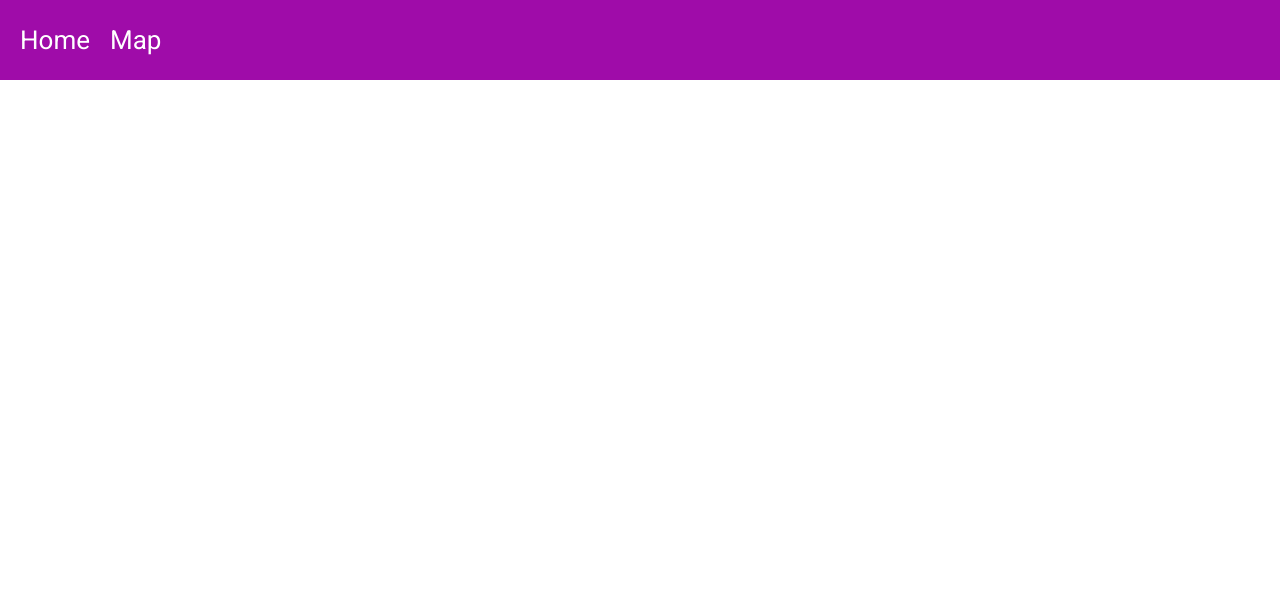
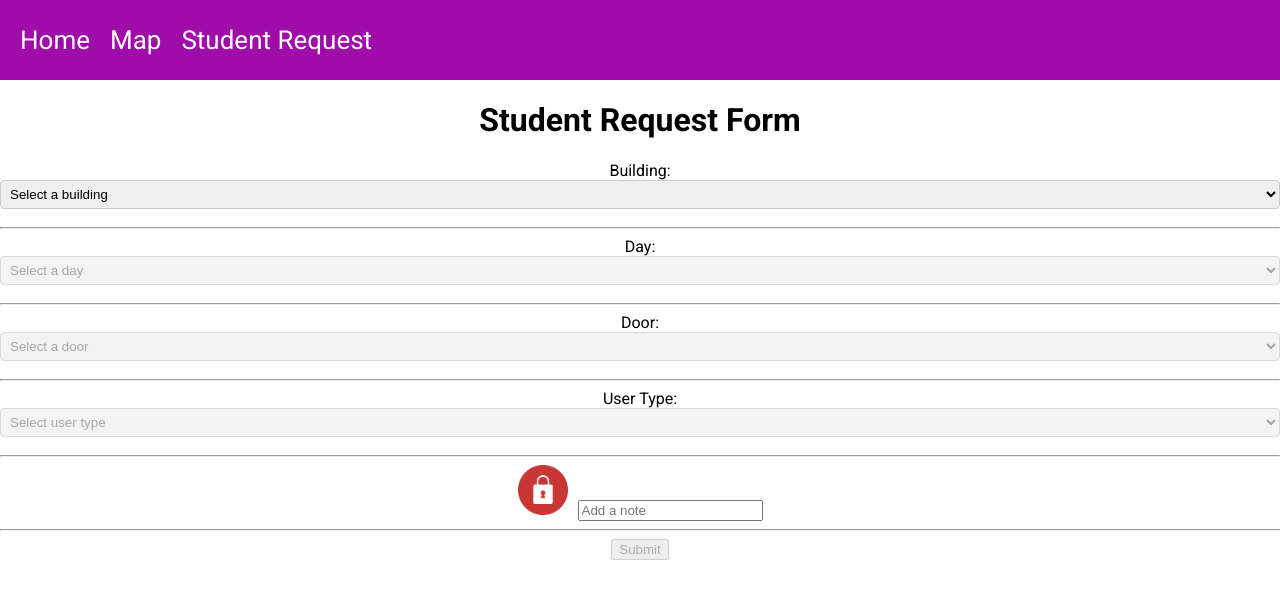
Before and after one commit to JacobMinder/CCSCHackathon2025, a React (Create React App) app in the folder sbumap/: page /student-request in a window 1280 px wide. Before the commit this address had no page. Shown: the top 598 px of the page. Built offline with nearby package versions, Linux system fonts and the light colour scheme.

Commit message:
some changes

```diff
--- a/sbumap/src/App.js
+++ b/sbumap/src/App.js
@@ -4,6 +4,7 @@ import './App.css';
 import Home from './screens/Home';
 import Map from './screens/Map';
 import BuildingScreen from './screens/BuildingScreen';
+import StudentRequest from './screens/StudentRequest';
 
 function App() {
   return (
@@ -18,6 +19,9 @@ function App() {
               <li>
                 <Link to="/map">Map</Link>
               </li>
+              <li>
+                <Link to="/student-request">Student Request</Link>
+              </li>
             </ul>
           </nav>
         </header>
@@ -25,6 +29,7 @@ function App() {
           <Route path="/" element={<Home />} />
           <Route path="/map" element={<Map />} />
           <Route path="/map/:buildingId" element={<BuildingScreen />} />
+          <Route path="/student-request" element={<StudentRequest />} />
         </Routes>
       </div>
     </Router>
--- a/sbumap/src/screens/Home.js
+++ b/sbumap/src/screens/Home.js
@@ -106,6 +106,13 @@ const Home = () => {
                             <p>General Close Time: {group.doors[doorIndex].closedGeneralTime}</p>
                             <p>Student Open Time: {group.doors[doorIndex].openStudentTime}</p>
                             <p>Student Close Time: {group.doors[doorIndex].closedStudentTime}</p>
+                            {group.doors[doorIndex].studentMessage && (
+                              <div className="student-message">
+                                <p><strong>Note:</strong> {group.doors[doorIndex].studentMessage.note}</p>
+                                <p><strong>Time:</strong> {group.doors[doorIndex].studentMessage.time}</p>
+                                <p><strong>User Type:</strong> {group.doors[doorIndex].studentMessage.userType}</p>
+                              </div>
+                            )}
                           </td>
                         ))}
                     </tr>
--- /dev/null
+++ b/sbumap/src/screens/StudentRequest.css
@@ -0,0 +1,16 @@
+.message {
+  position: fixed;
+  bottom: 20px;
+  left: 50%;
+  transform: translateX(-50%);
+  background-color: #4caf50;
+  color: white;
+  padding: 10px 20px;
+  border-radius: 5px;
+  opacity: 1;
+  transition: opacity 0.5s ease-in-out;
+}
+
+.message.fade-out {
+  opacity: 0;
+}
--- /dev/null
+++ b/sbumap/src/screens/StudentRequest.js
@@ -0,0 +1,209 @@
+import React, { useState } from 'react';
+import data from '../data.json';
+import lockedImage from '../images/locked.png'; // Add your locked image path
+import unlockedImage from '../images/unlocked.png'; // Add your unlocked image path
+import './StudentRequest.css'; // Import the CSS file
+
+const StudentRequest = () => {
+  const [formData, setFormData] = useState({
+    building: '',
+    day: '',
+    door: '',
+    userType: '',
+    unlocked: false,
+    note: ''
+  });
+
+  const [message, setMessage] = useState('');
+
+  const availableBuildings = data.map(building => building.buildingName);
+  const selectedBuilding = data.find(building => building.buildingName === formData.building);
+  const availableDays = selectedBuilding ? selectedBuilding.groupDays.map(group => group.days) : [];
+  const availableDoors = selectedBuilding && formData.day ? selectedBuilding.groupDays.find(group => group.days === formData.day).doors : [];
+
+  const handleChange = (e) => {
+    const { name, value, type, checked } = e.target;
+    setFormData((prevFormData) => ({
+      ...prevFormData,
+      [name]: type === 'checkbox' ? checked : value,
+      ...(name === 'building' && { day: '', door: '', userType: '' }) // Reset day, door, and userType if building changes
+    }));
+  };
+
+  const handleImageClick = () => {
+    setFormData((prevFormData) => ({
+      ...prevFormData,
+      unlocked: !prevFormData.unlocked
+    }));
+  };
+
+  const handleSubmit = (e) => {
+    e.preventDefault();
+    // Assuming you have a function to update your JSON data
+    updateJsonData(formData);
+    // Reset form
+    setFormData({
+      building: '',
+      day: '',
+      door: '',
+      userType: '',
+      unlocked: false,
+      note: ''
+    });
+    // Display message
+    setMessage('Note received and updated');
+    // Hide message after 3 seconds
+    setTimeout(() => setMessage(''), 3000);
+  };
+
+  const updateJsonData = (newData) => {
+    const currentTime = new Date().toLocaleString();
+    const updatedData = data.map(building => {
+      if (building.buildingName === newData.building) {
+        return {
+          ...building,
+          groupDays: building.groupDays.map(group => {
+            if (group.days === newData.day) {
+              return {
+                ...group,
+                doors: group.doors.map(door => {
+                  if (door.doorName === newData.door) {
+                    return {
+                      ...door,
+                      studentMessage: {
+                        note: newData.note,
+                        time: currentTime,
+                        userType: newData.userType
+                      }
+                    };
+                  }
+                  return door;
+                })
+              };
+            }
+            return group;
+          })
+        };
+      }
+      return building;
+    });
+
+    // Send the updated data to the backend
+    fetch('http://localhost:3001/update-data', {
+      method: 'POST',
+      headers: {
+        'Content-Type': 'application/json'
+      },
+      body: JSON.stringify(updatedData)
+    })
+    .then(response => response.text())
+    .then(message => {
+      console.log(message);
+    })
+    .catch(error => {
+      console.error('Error updating data:', error);
+    });
+  };
+
+  const isFormValid = formData.building && formData.day && formData.door && formData.userType && formData.unlocked !== null;
+
+  return (
+    <div>
+      <h1>Student Request Form</h1>
+      <form onSubmit={handleSubmit}>
+        <div>
+          <label>Building:</label>
+          <select
+            name="building"
+            value={formData.building}
+            onChange={handleChange}
+            required
+          >
+            <option value="" disabled>Select a building</option>
+            {availableBuildings.map((building) => (
+              <option key={building} value={building}>
+                {building}
+              </option>
+            ))}
+          </select>
+        </div>
+        <hr />
+        <div>
+          <label>Day:</label>
+          <select
+            name="day"
+            value={formData.day}
+            onChange={handleChange}
+            required
+            disabled={!formData.building}
+          >
+            <option value="" disabled>Select a day</option>
+            {availableDays.map((day) => (
+              <option key={day} value={day}>
+                {day}
+              </option>
+            ))}
+          </select>
+        </div>
+        <hr />
+        <div>
+          <label>Door:</label>
+          <select
+            name="door"
+            value={formData.door}
+            onChange={handleChange}
+            required
+            disabled={!formData.day}
+          >
+            <option value="" disabled>Select a door</option>
+            <option value="All doors">All doors</option>
+            {availableDoors.map((door) => (
+              <option key={door.doorName} value={door.doorName}>
+                {door.doorName}
+              </option>
+            ))}
+          </select>
+        </div>
+        <hr />
+        <div>
+          <label>User Type:</label>
+          <select
+            name="userType"
+            value={formData.userType}
+            onChange={handleChange}
+            required
+            disabled={!formData.door}
+          >
+            <option value="" disabled>Select user type</option>
+            <option value="student">Student</option>
+            <option value="general">General</option>
+          </select>
+        </div>
+        <hr />
+        <div>
+          <label>
+            <img
+              src={formData.unlocked ? unlockedImage : lockedImage}
+              alt={formData.unlocked ? 'Unlocked' : 'Locked'}
+              onClick={handleImageClick}
+              style={{ cursor: 'pointer', width: '50px', height: '50px' }}
+            />
+            <input
+              type="text"
+              name="note"
+              value={formData.note}
+              onChange={handleChange}
+              placeholder="Add a note"
+              style={{ marginLeft: '10px' }}
+            />
+          </label>
+        </div>
+        <hr />
+        <button type="submit" disabled={!isFormValid}>Submit</button>
+      </form>
+      {message && <p className="message">{message}</p>}
+    </div>
+  );
+};
+
+export default StudentRequest;
```
Also changed, not shown: sbumap/src/images/locked.png (added), sbumap/src/images/unlocked.png (added).
